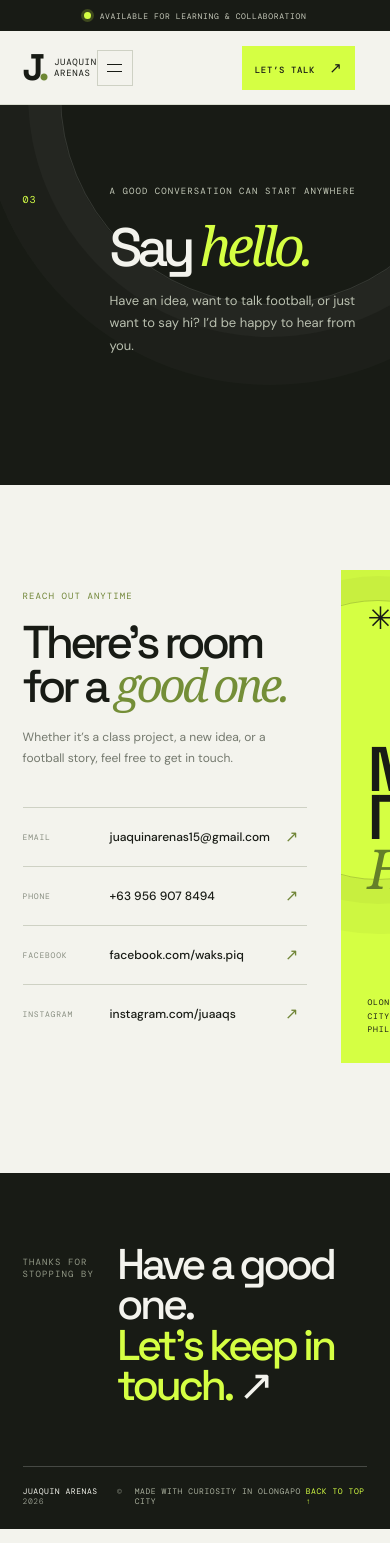
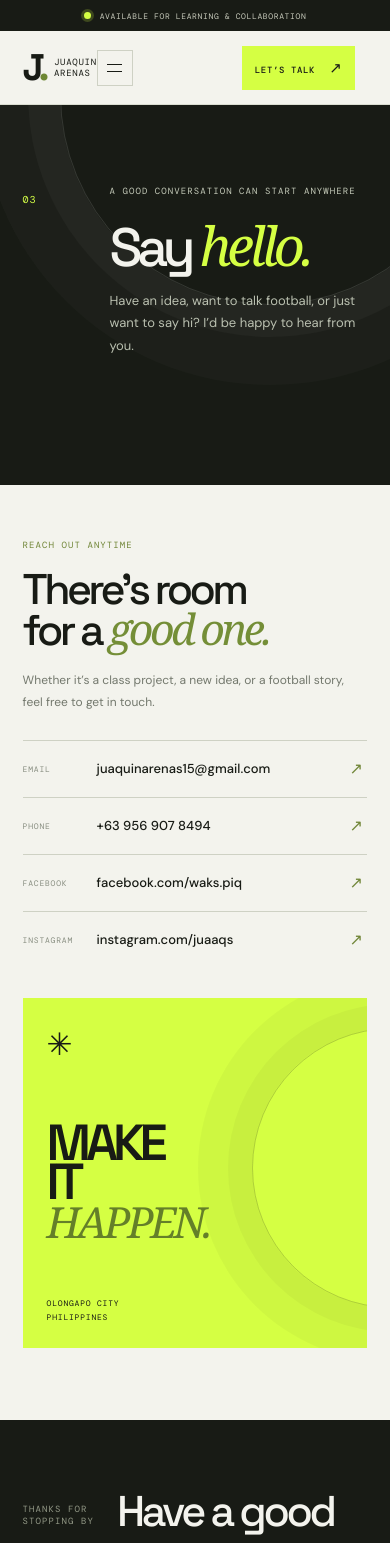
Before and after one commit to juaaqs/arenas-portfolio, a React (Vite) app: page /contact in a window 390 px wide. Shown: the top 1543 px of the page. Built offline with nearby package versions, Linux system fonts and the light colour scheme.

Commit message:
Fix contact page layout on mobile

```diff
--- a/src/App.css
+++ b/src/App.css
@@ -2199,3 +2199,56 @@
   }
 
 }
+
+@media (max-width: 700px) {
+  .contact-page {
+    grid-template-columns: minmax(0, 1fr);
+    gap: 30px;
+    padding-top: 54px;
+    padding-bottom: 72px;
+  }
+
+  .contact-copy {
+    min-width: 0;
+    padding: 0;
+  }
+
+  .contact-copy h2 {
+    font-size: clamp(42px, 11vw, 58px);
+  }
+
+  .contact-links {
+    margin-top: 27px;
+  }
+
+  .contact-links a {
+    grid-template-columns: 66px minmax(0, 1fr) 18px;
+    gap: 8px;
+    padding: 16px 0;
+  }
+
+  .contact-links b {
+    min-width: 0;
+    overflow-wrap: anywhere;
+    font-size: 13px;
+  }
+
+  .contact-art {
+    width: 100%;
+    min-width: 0;
+    min-height: 350px;
+    padding: 24px;
+  }
+
+  .contact-art > p {
+    font-size: clamp(48px, 13vw, 68px);
+  }
+
+  .contact-art > p em {
+    font-size: clamp(42px, 11vw, 58px);
+  }
+
+  .contact-art-ring {
+    right: -165px;
+  }
+}
```
